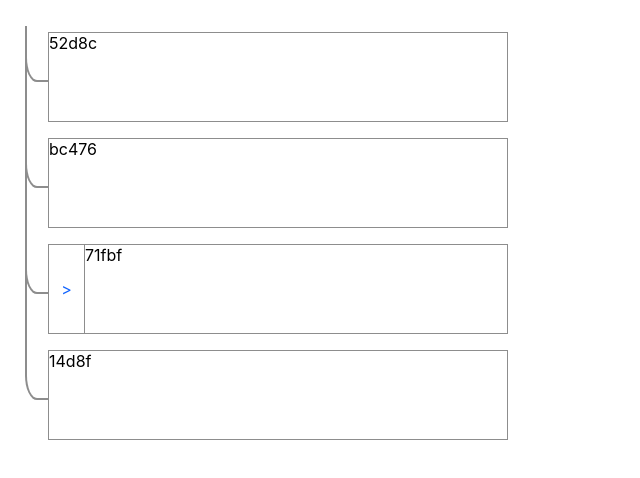
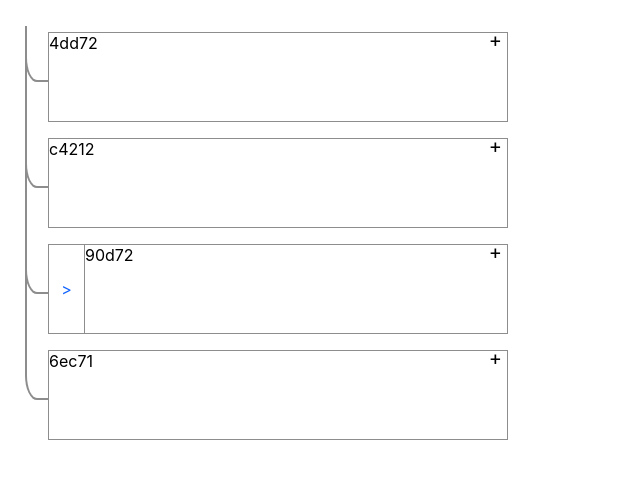
Before and after one commit to Hewerton80/recursive-folder-react, a React (Vite) app: page / in a window 1280 px wide. Shown: the top 478 px of the page, without its empty margins (0-640 px from the left). Built offline with nearby package versions, Linux system fonts and the light colour scheme.

Commit message:
component node e criação de logica de adição de filhos

```diff
--- a/src/App.styles.ts
+++ b/src/App.styles.ts
@@ -108,4 +108,12 @@ export const Node = styled.div.attrs((props) => ({
     width: 36px;
     color: #0f62fe;
   }
+  .add-node {
+    cursor: pointer;
+    position: absolute;
+    top: -5px;
+    right: 5px;
+    height: 0;
+    font-size: 20px;
+  }
 `;
--- a/src/App.tsx
+++ b/src/App.tsx
@@ -1,8 +1,9 @@
-import { Fragment, useState, useCallback, useMemo, useEffect } from "react";
+import { useState, useMemo, useEffect } from "react";
 import { GlobalStyle } from "./global";
 import * as Styled from "./App.styles";
-import classnames from "classnames";
-import { gerarCaracteresAleatorios } from "./util/getRandom";
+import { generateId } from "./util/getRandom";
+import Node from './components/NodeList/Node'
+import NodeList from "./components/NodeList";
 
 interface IDynamicNode {
   id: string;
@@ -11,7 +12,7 @@ interface IDynamicNode {
 }
 
 const getRandomNode = () => ({
-  id: gerarCaracteresAleatorios(),
+  id: generateId(),
   expanded: false,
 });
 
@@ -43,86 +44,7 @@ function App() {
     setDynamicNodes(nodes);
   }, []);
 
-  const handleExpand = useCallback(
-    (indexsWay: number[]) => {
-      console.log("indexsWay", indexsWay);
-      let newDynamics = [...dynamicNodes];
-      let tmpDynamicNodes = newDynamics;
-      for (let i = 0; i < indexsWay.length - 1; i++) {
-        tmpDynamicNodes = tmpDynamicNodes[indexsWay[i]].nodes!;
-      }
-      const isExanded =
-        tmpDynamicNodes?.[indexsWay?.[indexsWay.length - 1]]?.expanded;
-      tmpDynamicNodes[indexsWay[indexsWay.length - 1]].expanded = !isExanded;
-      setDynamicNodes(newDynamics);
-    },
-    [dynamicNodes]
-  );
-
-  const findIndexsWay = (
-    tmpDynamic: IDynamicNode[],
-    nodeId: string,
-    indexsWay: number[]
-  ) => {
-    for (let index = 0; index < tmpDynamic.length; index++) {
-      const currentNodeInLoop = tmpDynamic[index];
-      if (currentNodeInLoop.id === nodeId) {
-        indexsWay.push(index);
-        handleExpand(indexsWay);
-        return;
-      } else if (currentNodeInLoop?.nodes) {
-        indexsWay.push(index);
-        findIndexsWay(currentNodeInLoop?.nodes!, nodeId, indexsWay);
-      }
-    }
-  };
-
-  const getNodes = useCallback(
-    (nodesArg: IDynamicNode[]) => {
-      return nodesArg.map((node) => {
-        const hasChildren = Number(node?.nodes?.length) > 0;
-        const isExpanded = !!node?.expanded && hasChildren;
-        return (
-          <Fragment key={String(node.id)}>
-            <Styled.NodeChild>
-              <Styled.NodeContainer>
-                <Styled.Node
-                  className={classnames(isExpanded && "node--expanded")}
-                >
-                  {hasChildren && (
-                    <span
-                      onClick={() => findIndexsWay(dynamicNodes, node.id, [])}
-                      className="node-toggle"
-                    >
-                      <p> {">"}</p>
-                    </span>
-                  )}
-                  {node.id}
-                </Styled.Node>
-                {isExpanded && (
-                  <Styled.NodeChildren>
-                    {getNodes(node?.nodes!)}
-                  </Styled.NodeChildren>
-                )}
-              </Styled.NodeContainer>
-            </Styled.NodeChild>
-          </Fragment>
-        );
-      });
-    },
-    [dynamicNodes]
-  );
-
-  const nodeMemp = useMemo(() => getNodes(dynamicNodes), [dynamicNodes]);
-
-  return (
-    <>
-      <GlobalStyle />
-      <Styled.Container>
-        <div className="node-list">{nodeMemp}</div>
-      </Styled.Container>
-    </>
-  );
+  return (<NodeList dynamicNodes={dynamicNodes} />);
 }
 
 export default App;
--- /dev/null
+++ b/src/components/NodeList/Node/index.tsx
@@ -0,0 +1,85 @@
+import { IDynamicNode } from "../../../types/IDynamicNode";
+import * as Styled from "../../../App.styles";
+import { Fragment, useCallback, useEffect, useMemo, useState } from "react";
+import classNames from "classnames";
+import { generateId } from "../../../util/getRandom";
+
+interface INodeProps {
+  dynamicNodeData: IDynamicNode;
+  onChangeNodeChildren?: (nodeChanged: IDynamicNode) => void;
+}
+
+export default function Node({ dynamicNodeData, onChangeNodeChildren }: INodeProps) {
+
+  const [dynamicNode, setDynamicNode] = useState<IDynamicNode>(dynamicNodeData);
+
+  /* Toda vez que tiver uma alteração no filho vai cair aqui e atualizar o filho desse node  */
+  const handleNodeChanged = useCallback((nodeChanged: IDynamicNode) => {
+    setDynamicNode(({...currentDynamicNode}) => {
+      const indexNodeChildChanged = currentDynamicNode?.nodes?.findIndex(child => child.id === nodeChanged.id)
+      currentDynamicNode.nodes![indexNodeChildChanged!] = nodeChanged
+      return currentDynamicNode
+    } )
+  }, [onChangeNodeChildren])
+
+  const HandleGetNodes = useCallback((nodesArg: IDynamicNode[]) => {
+    return nodesArg.map((nodeArg) => <Node dynamicNodeData={nodeArg} key={nodeArg.id} onChangeNodeChildren={handleNodeChanged} />);
+  }, []);
+
+  const handleAddChildNode = useCallback(() => {
+    setDynamicNode(({ ...currentDynamicNode }) => {
+      currentDynamicNode.expanded = true
+      if(!currentDynamicNode?.nodes?.length){
+        currentDynamicNode.nodes = []
+      }
+      currentDynamicNode.nodes  = [...currentDynamicNode.nodes, { id: `__${generateId()}__`, expanded: false } ]
+      return currentDynamicNode
+    })
+
+  }, []);
+
+  const NodeElement = useMemo(() => {
+    const hasChildren = Number(dynamicNode?.nodes?.length) > 0;
+    const isExpanded = dynamicNode?.expanded && hasChildren;
+
+    return (
+      <Fragment key={String(dynamicNode.id)}>
+        <Styled.NodeChild>
+          <Styled.NodeContainer>
+            <Styled.Node className={classNames(isExpanded && "node--expanded")}>
+              {hasChildren && (
+                <span
+                  onClick={() =>
+                    setDynamicNode(({ ...currentDynamicNode }) => {
+                      currentDynamicNode.expanded = !currentDynamicNode?.expanded;
+                      return currentDynamicNode;
+                    })
+                  }
+                  className="node-toggle"
+                >
+                  <p> {">"}</p>
+                </span>
+              )}
+              {dynamicNode.id}
+              <span className="add-node" onClick={handleAddChildNode}>
+                +
+              </span>
+            </Styled.Node>
+            {isExpanded && (
+              <Styled.NodeChildren>
+                {HandleGetNodes(dynamicNode?.nodes!)}
+              </Styled.NodeChildren>
+            )}
+          </Styled.NodeContainer>
+        </Styled.NodeChild>
+      </Fragment>
+    );
+  }, [dynamicNode, HandleGetNodes]);
+
+  /* Toda vez que esse node sofre alguma alteração vai enviar seus dados para o pai  */
+  useEffect(() => {
+    onChangeNodeChildren?.(dynamicNode)
+  }, [onChangeNodeChildren, dynamicNode])
+
+  return NodeElement;
+}
--- /dev/null
+++ b/src/components/NodeList/index.tsx
@@ -0,0 +1,51 @@
+import { useCallback, useEffect, useMemo, useState } from "react";
+import { GlobalStyle } from "../../global";
+import { IDynamicNode } from "../../types/IDynamicNode";
+import Node from "./Node";
+import * as Styled from "../../App.styles";
+
+interface INodeListProps {
+  dynamicNodes: IDynamicNode[];
+}
+
+export default function NodeList({ dynamicNodes }: INodeListProps) {
+  const [dynamicNodeList, setDynamicNodeList] = useState<IDynamicNode[]>([]);
+
+  useEffect(
+    () => console.log("dynamicNodeList", dynamicNodeList),
+    [dynamicNodeList]
+  );
+
+  const onChangeNodeChildren = useCallback((nodeChanged: IDynamicNode) => {
+    setDynamicNodeList(([...currentDynamicNodeList]) => {
+      const indexChildChanged = currentDynamicNodeList?.findIndex(
+        (child) => child.id === nodeChanged.id
+      );
+      currentDynamicNodeList[indexChildChanged] = nodeChanged;
+      return currentDynamicNodeList;
+    });
+  }, []);
+
+  const nodeMemp = useMemo(() => {
+    return dynamicNodeList?.map((node) => (
+      <Node
+        dynamicNodeData={node}
+        key={node.id}
+        onChangeNodeChildren={onChangeNodeChildren}
+      />
+    ));
+  }, [dynamicNodeList]);
+
+  useEffect(() => {
+    setDynamicNodeList(dynamicNodes);
+  }, [dynamicNodes]);
+
+  return (
+    <>
+      <GlobalStyle />
+      <Styled.Container>
+        <div className="node-list">{nodeMemp}</div>
+      </Styled.Container>
+    </>
+  );
+}
--- /dev/null
+++ b/src/types/IDynamicNode.ts
@@ -0,0 +1,5 @@
+export interface IDynamicNode {
+    id: string;
+    nodes?: IDynamicNode[];
+    expanded?: boolean;
+}
--- a/src/util/getRandom.ts
+++ b/src/util/getRandom.ts
@@ -1,3 +1,3 @@
-export const gerarCaracteresAleatorios = () => {
+export const generateId = () => {
   return Math.random().toString(16).substring(2, 7);
 };
```
